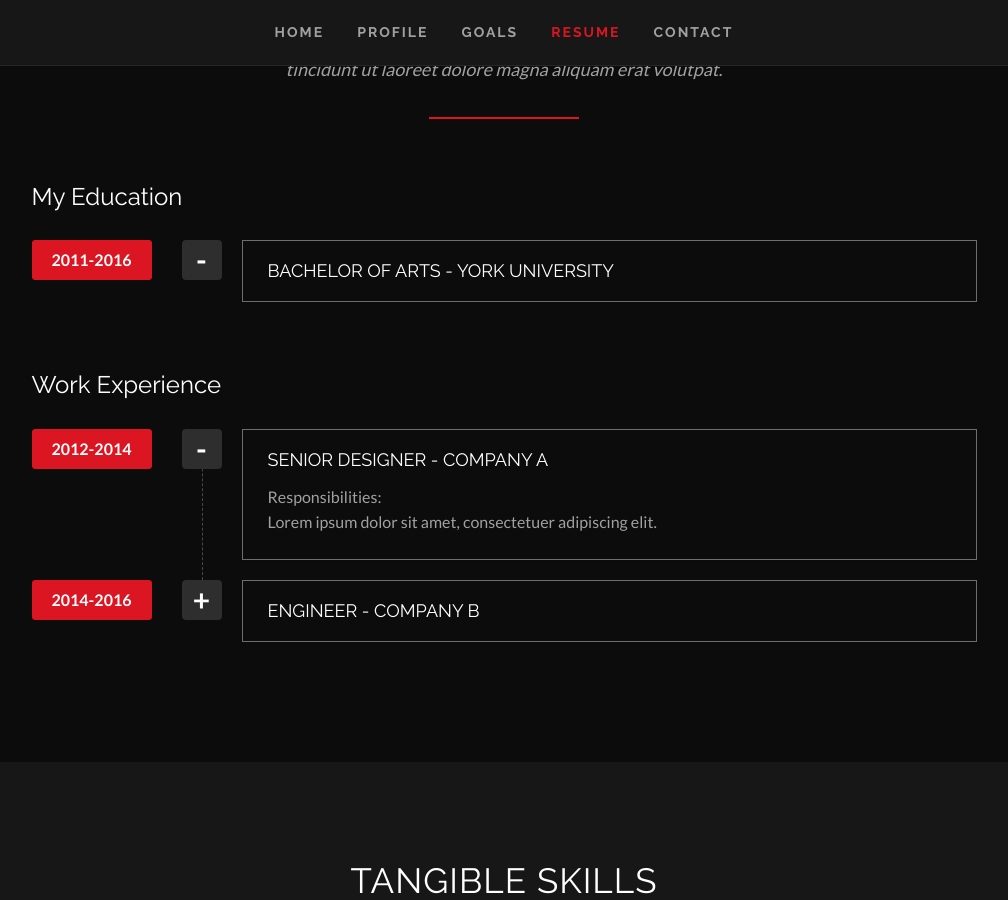
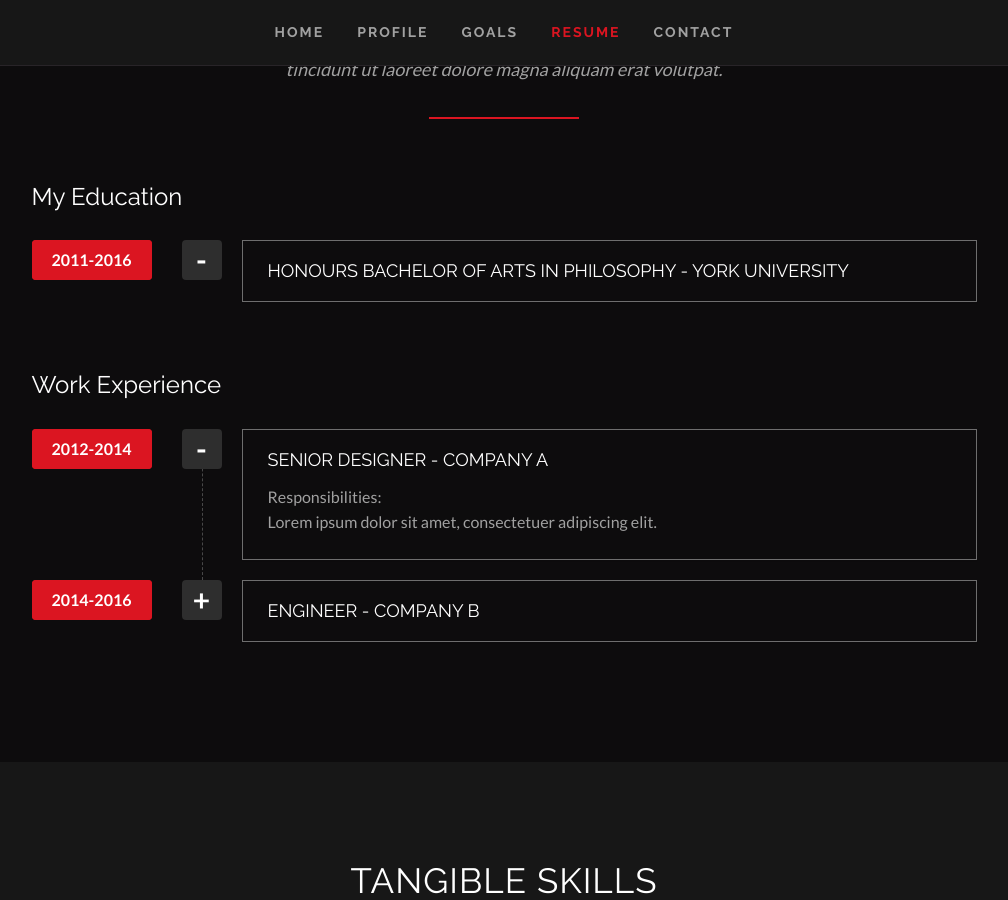
Before and after one commit to clearcareer/AhmadKhan, a Jekyll site: the page built from index.html, in a window 1280 px wide and 900 px high, scrolled down 2422 px. Shown: the whole window, without its empty margins (136-1144 px from the left). Built offline with Jekyll 4.4.1, drawn with Linux system fonts in a browser that asks for light colours; some web fonts are replaced; some of the changed lines change nothing that is shown.

Commit message:
Updated '/index.html' via CloudCannon

```diff
--- a/index.html
+++ b/index.html
@@ -24,9 +24,13 @@
 education:
   - number: 1
     years: 2011-2016
-    degree: Bachelor of Arts
+    degree: Honours Bachelor of Arts in Philosophy
     institution: York University
-    description: 'Lorem ipsum dolor sit amet, consectetuer adipiscing elit.'
+    description: |-
+      Awards/Distinctions/Scholarships
+      Dean’s Academic Achievement List (2012-13, 2013-14, 2014-15)
+      Dean’s Honour Roll
+      York University Continuing Student Scholarship
 work_experience:
   - number: 1
     years: 2012-2014
```
